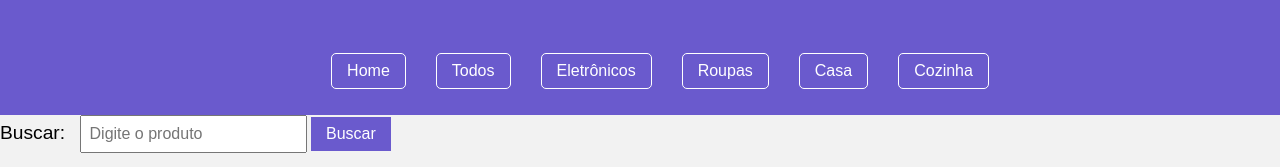
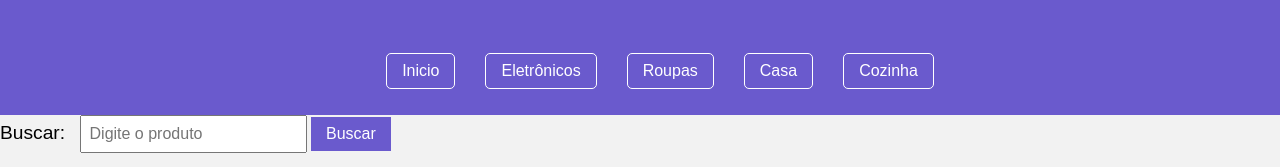
Before and after one commit to achegas/achegas, a plain HTML site: page index.html in a window 1280 px wide. Shown: the part 160-327 px from the top of the page. Drawn offline with Linux system fonts and the light colour scheme.

Commit message:
Update index.html

```diff
--- a/index.html
+++ b/index.html
@@ -20,8 +20,7 @@
     <!-- Barra de Navegação -->
     <nav>
         <ul>
-            <li><a href="#" onclick="loadDynamicContent('Todos')">Home</a></li>
-            <li><a href="#" onclick="loadDynamicContent('Todos')">Todos</a></li>
+            <li><a href="#" onclick="loadDynamicContent('Todos')">Inicio</a></li>
             <li><a href="#" onclick="loadDynamicContent('Eletrônicos')">Eletrônicos</a></li>
             <li><a href="#" onclick="loadDynamicContent('Roupas', 'roupas')">Roupas</a></li>
             <li><a href="#" onclick="loadDynamicContent('Casa', 'casa')">Casa</a></li>
```
